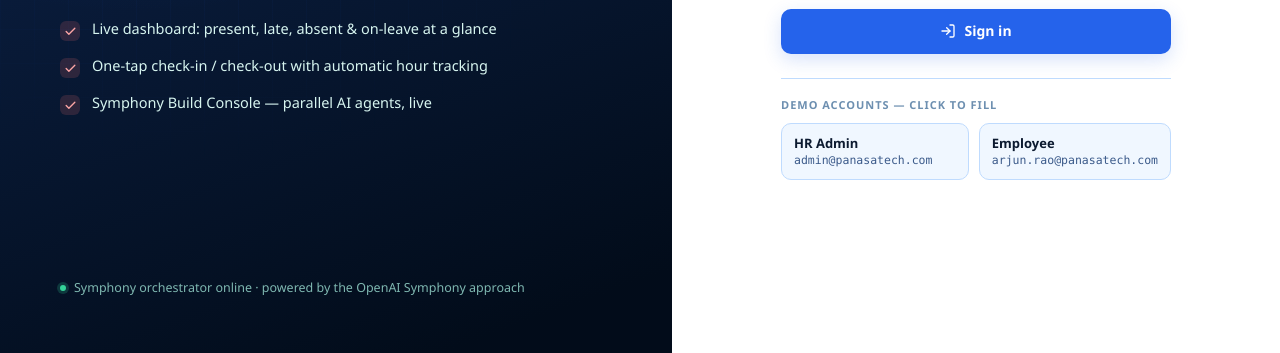
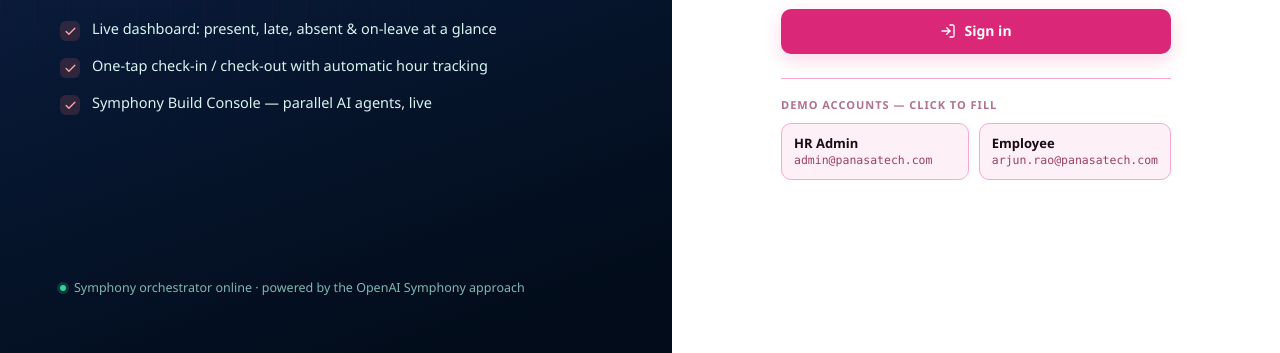
Before and after one commit to VishnuRaviPanasa/attendance-symphony, a plain HTML site: page index.html in a window 1280 px wide. Shown: the part 447-800 px from the top of the page. Drawn offline with Linux system fonts and the light colour scheme.

Commit message:
ATT-211: Change the UI theme to pink
Change the UI theme to pink

Verified: structural check of index.html — index.html intact and parseable

Implemented by agent-01 (UI Agent) under Symphony orchestration.

```diff
--- a/index.html
+++ b/index.html
@@ -28,23 +28,23 @@ svg:not([width]){width:1em;height:1em;flex:none}
   --font: "Segoe UI Variable","Segoe UI",-apple-system,BlinkMacSystemFont,Roboto,"Helvetica Neue",Arial,sans-serif;
   --mono: "Cascadia Code","JetBrains Mono","SF Mono",Consolas,"Liberation Mono",monospace;
 
-  --bg:        #eff6ff;
-  --bg-grad:   radial-gradient(1200px 600px at 78% -8%, #dbeafe 0%, rgba(219,234,254,0) 60%), var(--bg);
+  --bg:        #fdf2f8;
+  --bg-grad:   radial-gradient(1200px 600px at 78% -8%, #fce7f3 0%, rgba(252,231,243,0) 60%), var(--bg);
   --surface:   #ffffff;
-  --surface-2: #f0f7ff;
-  --surface-3: #e8f2ff;
-  --border:    #bfdbfe;
-  --border-2:  #93c5fd;
-  --ink:       #0c1a30;
-  --ink-2:     #1e3a5f;
-  --muted:     #3b5a8a;
-  --muted-2:   #6d8fb0;
-
-  --accent:    #2563eb;
-  --accent-2:  #1d4ed8;
+  --surface-2: #fdf0f7;
+  --surface-3: #fce7f3;
+  --border:    #f9a8d4;
+  --border-2:  #f472b6;
+  --ink:       #1a0a12;
+  --ink-2:     #4a1835;
+  --muted:     #9d4065;
+  --muted-2:   #b07090;
+
+  --accent:    #db2777;
+  --accent-2:  #be185d;
   --accent-ink:#ffffff;
-  --accent-soft:#dbeafe;
-  --accent-glow: rgba(37,99,235,.18);
+  --accent-soft:#fce7f3;
+  --accent-glow: rgba(219,39,119,.18);
 
   /* status (always paired with icon + label) */
   --present:  #16a34a; --present-soft:#dcf3e3;
@@ -62,23 +62,23 @@ svg:not([width]){width:1em;height:1em;flex:none}
 /* ---- Design tokens : DARK ---- */
 @media (prefers-color-scheme: dark){
   :root{
-    --bg:        #02061a;
-    --bg-grad:   radial-gradient(1200px 620px at 80% -10%, #0c1a3b 0%, rgba(12,26,59,0) 58%), var(--bg);
-    --surface:   #030d1e;
-    --surface-2: #020c18;
-    --surface-3: #051028;
-    --border:    #1e3a6e;
-    --border-2:  #1e4080;
-    --ink:       #e0eeff;
-    --ink-2:     #a0c0e8;
-    --muted:     #6a8bb0;
-    --muted-2:   #4e6880;
-
-    --accent:    #60a5fa;
-    --accent-2:  #3b82f6;
-    --accent-ink:#0c1a3b;
-    --accent-soft: rgba(96,165,250,.14);
-    --accent-glow: rgba(96,165,250,.22);
+    --bg:        #1a020e;
+    --bg-grad:   radial-gradient(1200px 620px at 80% -10%, #3b0a22 0%, rgba(59,10,34,0) 58%), var(--bg);
+    --surface:   #200315;
+    --surface-2: #1c0212;
+    --surface-3: #27041c;
+    --border:    #6b1a3a;
+    --border-2:  #7e2050;
+    --ink:       #ffe0f0;
+    --ink-2:     #f0a8cc;
+    --muted:     #a06080;
+    --muted-2:   #704858;
+
+    --accent:    #f472b6;
+    --accent-2:  #ec4899;
+    --accent-ink:#1a020e;
+    --accent-soft: rgba(244,114,182,.14);
+    --accent-glow: rgba(244,114,182,.22);
 
     --present:  #34d399; --present-soft: rgba(52,211,153,.15);
     --late:     #fbbf24; --late-soft: rgba(251,191,36,.15);
@@ -93,10 +93,10 @@ svg:not([width]){width:1em;height:1em;flex:none}
 }
 /* Explicit theme overrides (toggle wins over OS in both directions) */
 :root[data-theme="light"]{
-  --bg:#eff6ff;--bg-grad:radial-gradient(1200px 600px at 78% -8%, #dbeafe 0%, rgba(219,234,254,0) 60%), var(--bg);
-  --surface:#ffffff;--surface-2:#f0f7ff;--surface-3:#e8f2ff;--border:#bfdbfe;--border-2:#93c5fd;
-  --ink:#0c1a30;--ink-2:#1e3a5f;--muted:#3b5a8a;--muted-2:#6d8fb0;
-  --accent:#2563eb;--accent-2:#1d4ed8;--accent-ink:#ffffff;--accent-soft:#dbeafe;--accent-glow:rgba(37,99,235,.18);
+  --bg:#fdf2f8;--bg-grad:radial-gradient(1200px 600px at 78% -8%, #fce7f3 0%, rgba(252,231,243,0) 60%), var(--bg);
+  --surface:#ffffff;--surface-2:#fdf0f7;--surface-3:#fce7f3;--border:#f9a8d4;--border-2:#f472b6;
+  --ink:#1a0a12;--ink-2:#4a1835;--muted:#9d4065;--muted-2:#b07090;
+  --accent:#db2777;--accent-2:#be185d;--accent-ink:#ffffff;--accent-soft:#fce7f3;--accent-glow:rgba(219,39,119,.18);
   --present:#16a34a;--present-soft:#dcf3e3;--late:#c2740a;--late-soft:#f7ecd6;--absent:#dc2626;--absent-soft:#fadddd;
   --leave:#7c3aed;--leave-soft:#ede9fe;--remote:#9333ea;--remote-soft:#efdcfb;
   --shadow-sm:0 1px 2px rgba(15,23,42,.06),0 1px 3px rgba(15,23,42,.04);
@@ -104,10 +104,10 @@ svg:not([width]){width:1em;height:1em;flex:none}
   --shadow-lg:0 18px 48px rgba(15,23,42,.16),0 6px 16px rgba(15,23,42,.08);
 }
 :root[data-theme="dark"]{
-  --bg:#02061a;--bg-grad:radial-gradient(1200px 620px at 80% -10%, #0c1a3b 0%, rgba(12,26,59,0) 58%), var(--bg);
-  --surface:#030d1e;--surface-2:#020c18;--surface-3:#051028;--border:#1e3a6e;--border-2:#1e4080;
-  --ink:#e0eeff;--ink-2:#a0c0e8;--muted:#6a8bb0;--muted-2:#4e6880;
-  --accent:#60a5fa;--accent-2:#3b82f6;--accent-ink:#0c1a3b;--accent-soft:rgba(96,165,250,.14);--accent-glow:rgba(96,165,250,.22);
+  --bg:#1a020e;--bg-grad:radial-gradient(1200px 620px at 80% -10%, #3b0a22 0%, rgba(59,10,34,0) 58%), var(--bg);
+  --surface:#200315;--surface-2:#1c0212;--surface-3:#27041c;--border:#6b1a3a;--border-2:#7e2050;
+  --ink:#ffe0f0;--ink-2:#f0a8cc;--muted:#a06080;--muted-2:#704858;
+  --accent:#f472b6;--accent-2:#ec4899;--accent-ink:#1a020e;--accent-soft:rgba(244,114,182,.14);--accent-glow:rgba(244,114,182,.22);
   --present:#34d399;--present-soft:rgba(52,211,153,.15);--late:#fbbf24;--late-soft:rgba(251,191,36,.15);
   --absent:#f87171;--absent-soft:rgba(248,113,113,.15);--leave:#a78bfa;--leave-soft:rgba(167,139,250,.15);
   --remote:#e879f9;--remote-soft:rgba(232,121,249,.15);
```
Also changed, not shown: app.html (+40 -40 lines).
